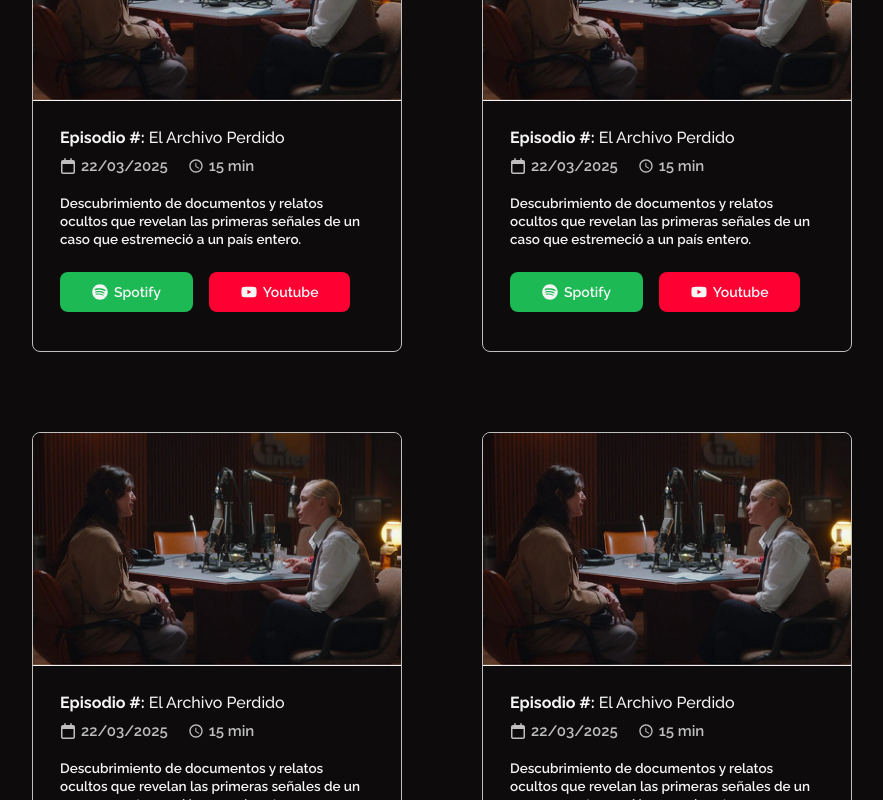
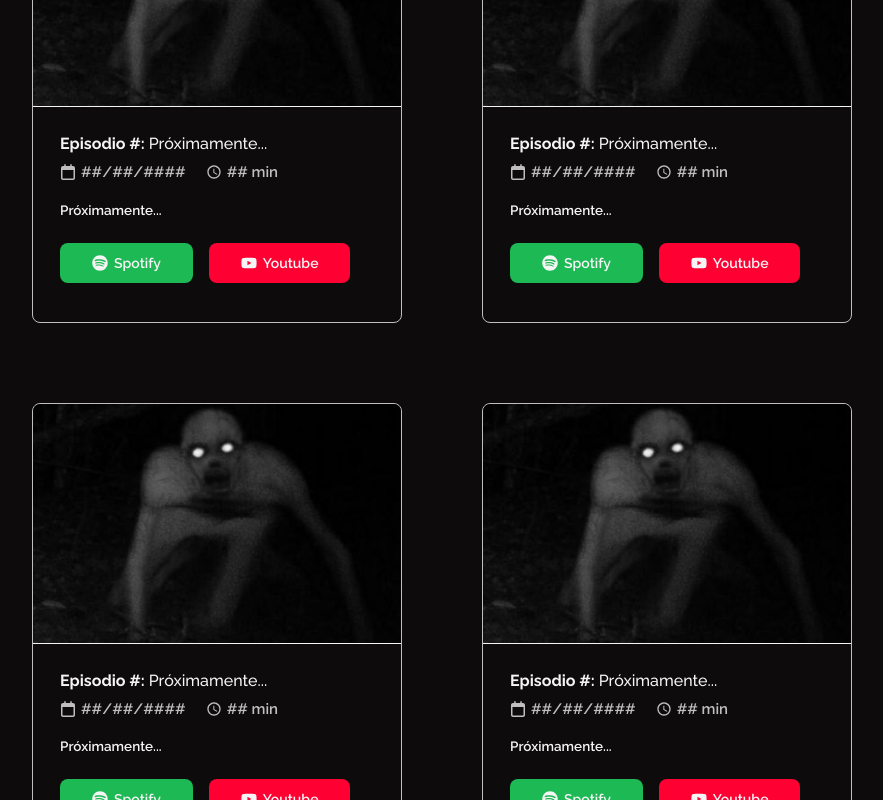
Before and after one commit to FazeElian/expediente-garavito-tnt, a React (Vite) app: page / in a window 1280 px wide. Shown: the part 3500-4300 px from the top of the page, without its empty margins (198-1081 px from the left). Built offline with nearby package versions, Linux system fonts and the light colour scheme.

Commit message:
Editing the episode card info while content is created

```diff
--- a/src/components/EpisodeCard.tsx
+++ b/src/components/EpisodeCard.tsx
@@ -1,5 +1,7 @@
+import { Link } from "react-router-dom";
+
 // Episode example img
-import EpisodeImg from "../assets/img/Episode.webp";
+import EpisodeImg from "../assets/img/Default.webp";
 
 // React icons
 import { FaRegCalendar } from "react-icons/fa6";
@@ -22,30 +24,29 @@ const EpisodeCard = () => {
                 <img src={EpisodeImg} alt="" />
             </div>
             <div className="episode-txt">
-                <h2><b>Episodio #: </b>El Archivo Perdido</h2>
+                <h2><b>Episodio #: </b>Próximamente...</h2>
                 <div className="episode-txt-extra">
                     <div className="episode-txt-date">
                         <FaRegCalendar />
-                        22/03/2025
+                        ##/##/####
                     </div>
                     <div className="episode-txt-duration">
                         <MdOutlineWatchLater />
-                        15 min
+                        ## min
                     </div>
                 </div>
                 <p>
-                    Descubrimiento de documentos y relatos ocultos que revelan las primeras
-                    señales de un caso que estremeció a un país entero.
+                    Próximamente...
                 </p>
                 <div className="episode-btns">
-                    <a href="#" className="btn-episode btn-episode--spotify">
+                    <Link to="#" className="btn-episode btn-episode--spotify">
                         <FaSpotify />
                         Spotify
-                    </a>
-                    <a href="#" className="btn-episode btn-episode--youtube">
+                    </Link>
+                    <Link to="#" className="btn-episode btn-episode--youtube">
                         <FaYoutube />
                         Youtube
-                    </a>
+                    </Link>
                 </div>
             </div>
         </motion.div>
```
Also changed, not shown: src/assets/img/Default.webp (added).
